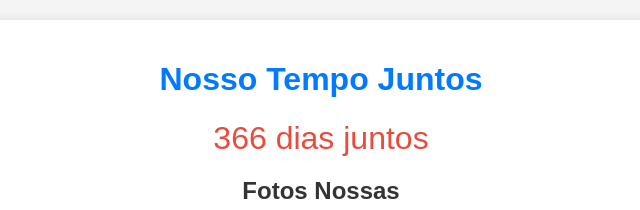
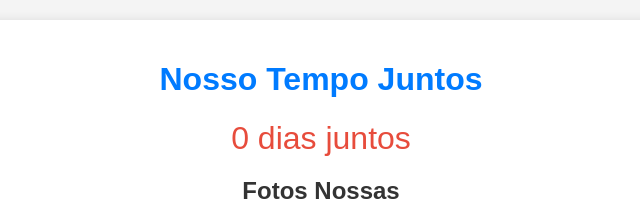
Before and after one commit to rafaalbuq/tiquinho-rafa, a plain HTML site: page index.html in a window 1280 px wide. Shown: the top 210 px of the page, without its empty margins (319-959 px from the left). Drawn offline with Linux system fonts and the light colour scheme.

Commit message:
Update index.html

```diff
--- a/index.html
+++ b/index.html
@@ -49,8 +49,8 @@
             <!-- Temporizador vai aparecer aqui -->
         </div>
         <script>
-            // Data de início do relacionamento (formato: "YYYY-MM-DD")
-            const startDate = new Date("2023-08-29");
+            // Data de início do relacionamento (formato: "2023-06-10")
+            const startDate = new Date("2024-08-29");
             function updateTimer() {
                 const now = new Date();
                 const elapsedTime = now - startDate;
```
